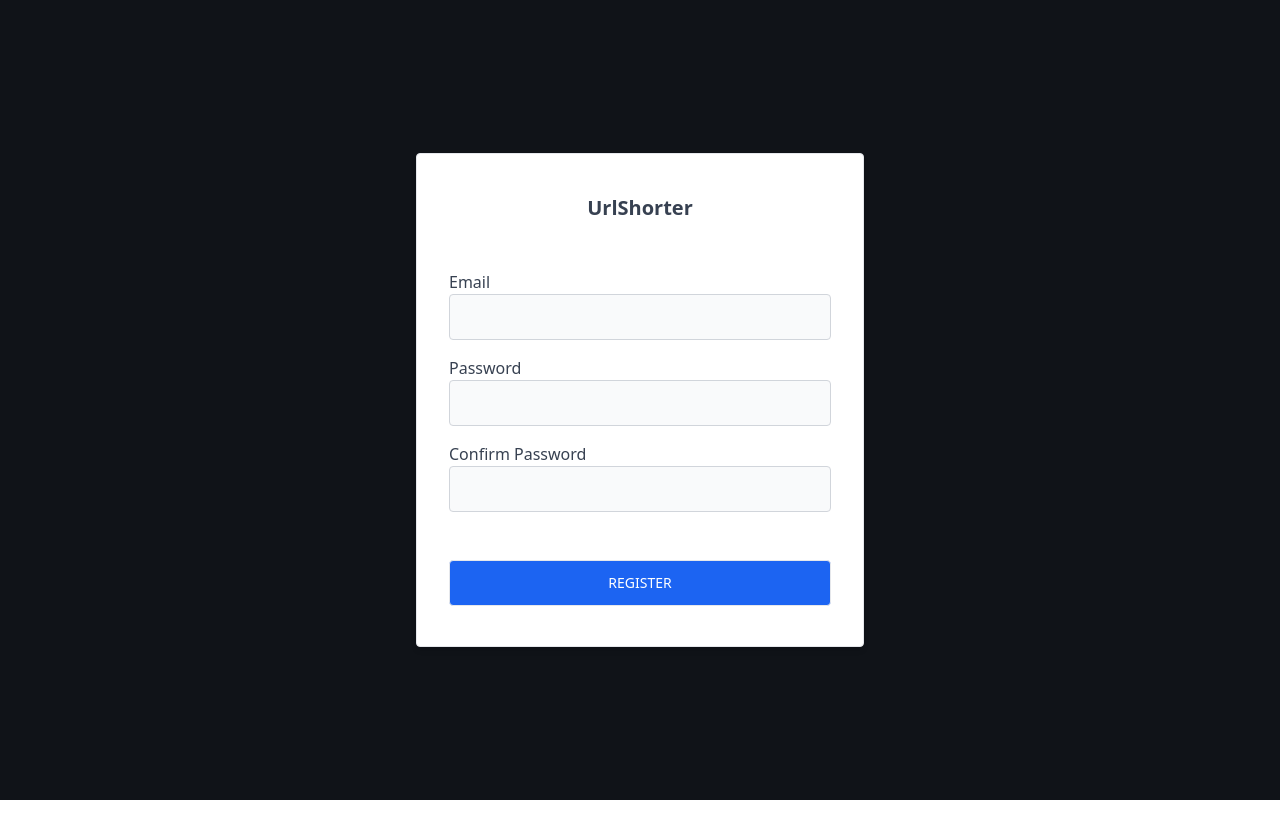
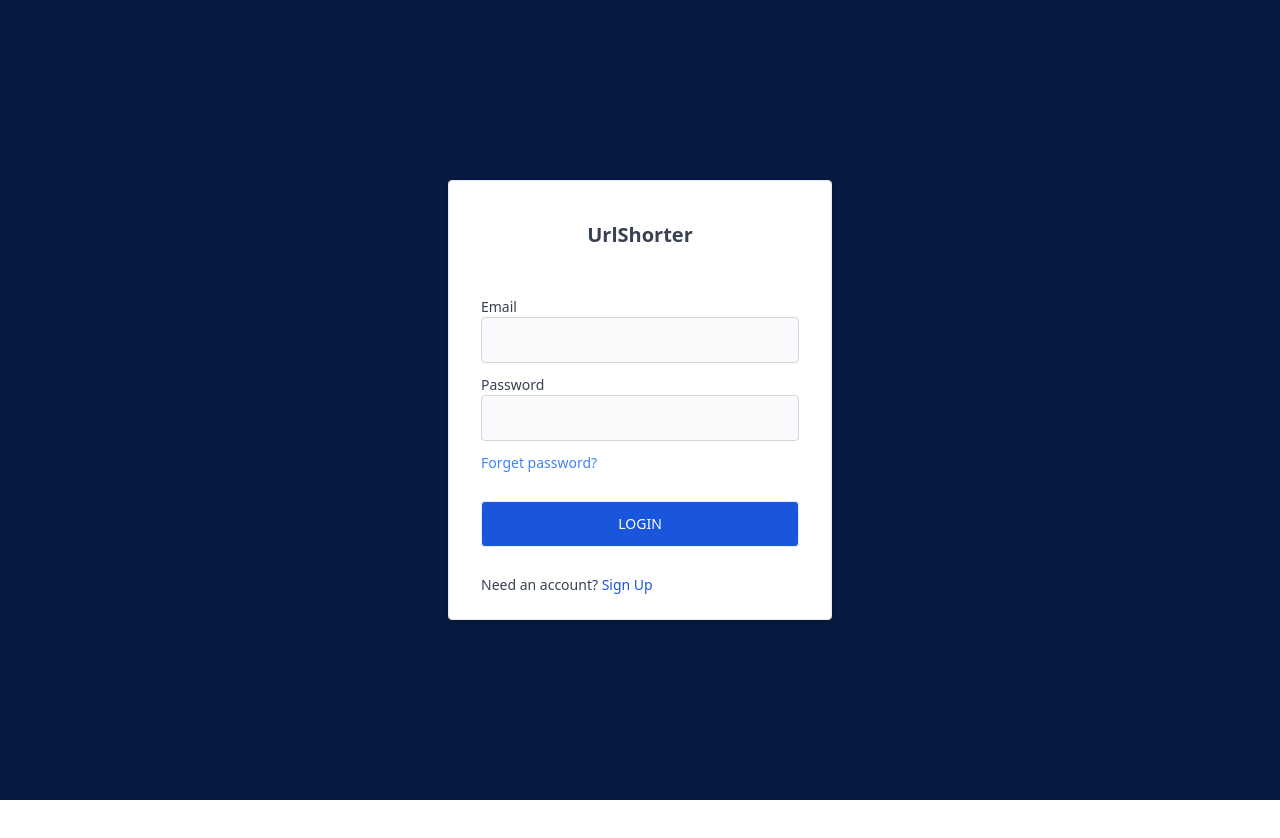
Before and after one commit to olakayCoder1/Scissor, a React (Vite) app in the folder frontend/: page /login in a window 1280 px wide. Shown: the top 838 px of the page. Built offline with nearby package versions, Linux system fonts and the light colour scheme.

Commit message:
url info extraction

```diff
--- a/frontend/src/App.jsx
+++ b/frontend/src/App.jsx
@@ -1,22 +1,28 @@
-import { useState } from 'react'
+import { useContext, useEffect, useState } from 'react'
 import { BrowserRouter as Router, Routes, Route } from "react-router-dom";
+import { AuthContext } from './contexts/ContextProvider';
 import { ToastContainer, toast } from 'react-toastify';
 import 'react-toastify/dist/ReactToastify.css';
 import Register from './pages/Register';
 import Login from './pages/Login';
 import DashboardWrap from './pages/DashboardWrap';
 import LinkManagementWrap from './pages/LinkManagementWrap';
-
+import LoadingSpinner from './components/LoadingSpinner';
+import Welcome from './pages/Welcome';
 
 function App() {
+  const {  loading   }= useContext(AuthContext)
   const [count, setCount] = useState(0)
+
 
   return (
     <Router>
-        <div className=' bg-gray-50 font-medium text-base text-gray-700'>
+        <div className=' bg-gray-50 font-medium text-sm text-gray-700'>
+          {loading  &&  <LoadingSpinner /> }
           <ToastContainer />
             <Routes>
-            <Route path='/' element={<DashboardWrap />}/>
+              <Route path='/' element={<Welcome />}/>
+              <Route path='/dashboard' element={<DashboardWrap />}/>
               <Route path='/links' element={<LinkManagementWrap />}/>
               <Route path='/login' element={<Login />}/>
               <Route path='/register' element={<Register />}/>
--- a/frontend/src/components/Header.jsx
+++ b/frontend/src/components/Header.jsx
@@ -13,7 +13,7 @@ function Header() {
       </p>
       <a href="#" className="flex items-center">
           <img src="https://avatars.githubusercontent.com/u/95700260?v=4" className="h-8 mr-3" alt="UrlShorter Logo" />
-          <span className="self-center text-2xl font-semibold whitespace-nowrap dark:text-white">UrlShoter</span>
+          <span className="self-center text-2xl font-semibold whitespace-nowrap dark:text-white">UrlShorter</span>
       </a>
     </div>
 
--- /dev/null
+++ b/frontend/src/components/LoadingSpinner.jsx
@@ -0,0 +1,17 @@
+import React from 'react'
+
+const LoadingSpinner = () => {
+  return (
+    <div className='fixed w-full h-full bg-black z-10 opacity-80  flex items-center place-content-center justify-center'>
+         <div role="status">
+            <svg aria-hidden="true" className="mr-2 w-12 h-12 text-gray-200 animate-spin dark:text-gray-600 fill-blue-600" viewBox="0 0 100 101" fill="none" xmlns="http://www.w3.org/2000/svg">
+                <path d="M100 50.5908C100 78.2051 77.6142 100.591 50 100.591C22.3858 100.591 0 78.2051 0 50.5908C0 22.9766 22.3858 0.59082 50 0.59082C77.6142 0.59082 100 22.9766 100 50.5908ZM9.08144 50.5908C9.08144 73.1895 27.4013 91.5094 50 91.5094C72.5987 91.5094 90.9186 73.1895 90.9186 50.5908C90.9186 27.9921 72.5987 9.67226 50 9.67226C27.4013 9.67226 9.08144 27.9921 9.08144 50.5908Z" fill="currentColor"/>
+                <path d="M93.9676 39.0409C96.393 38.4038 97.8624 35.9116 97.0079 33.5539C95.2932 28.8227 92.871 24.3692 89.8167 20.348C85.8452 15.1192 80.8826 10.7238 75.2124 7.41289C69.5422 4.10194 63.2754 1.94025 56.7698 1.05124C51.7666 0.367541 46.6976 0.446843 41.7345 1.27873C39.2613 1.69328 37.813 4.19778 38.4501 6.62326C39.0873 9.04874 41.5694 10.4717 44.0505 10.1071C47.8511 9.54855 51.7191 9.52689 55.5402 10.0491C60.8642 10.7766 65.9928 12.5457 70.6331 15.2552C75.2735 17.9648 79.3347 21.5619 82.5849 25.841C84.9175 28.9121 86.7997 32.2913 88.1811 35.8758C89.083 38.2158 91.5421 39.6781 93.9676 39.0409Z" fill="currentFill" />
+            </svg>
+            <span className="sr-only">Loading...</span>
+        </div>
+    </div>
+  )
+}
+
+export default LoadingSpinner
--- a/frontend/src/pages/Login.jsx
+++ b/frontend/src/pages/Login.jsx
@@ -1,25 +1,49 @@
-import {useState }from 'react'
+import { useContext, useEffect, useState } from 'react'
+import { Link , useNavigate } from "react-router-dom";
+import { AuthContext } from '../contexts/ContextProvider'
 
 function Login() {
-
-
-    const [onboardingData , setOnboardingData] = useState({
-        'password1':'',
-        'password2':'',
-        'email':'',
-    })
+    const navigate = useNavigate(null)
+    const {displayNotification,BACKEND_DOMAIN,setLoading, setAuthUser} = useContext(AuthContext)
+    const [loginData , setLoginData] = useState({'password':'', 'email':'' })
 
     function handleValueChange( key , val ){
-        setOnboardingData( prev => {
+        setLoginData( prev => {
           return { ...prev , [key]: val }
         })
       }
 
+    async function handleSubmit(e){
+        e.preventDefault()
+        if(loginData.password && loginData.email ){
+            setLoading(true)
+            const url2 = `${BACKEND_DOMAIN}/auth/login`
+            const response = await fetch(url2 , {method : 'POST', headers : {
+                'Content-Type': 'application/json',
+            },
+            body : JSON.stringify(loginData)
+        },)
+        if(response.status === 200){
+            const data = await response.json()
+            setAuthUser(data)
+            localStorage.setItem('authUser', JSON.stringify(data))
+            setLoginData({'password':'','email':''})
+            displayNotification('success', 'Login successful')
+            navigate('/dashboard')
+        }else{
+            const data = await response.json()
+            displayNotification('error', data['message'])
+        }
+        }else{
+            displayNotification('error', 'All field are required')
+        }
+        setLoading(false)
+    }
   return (
-    <div className='flex items-center justify-center h-screen mb-12 bg-gray-700'>
+    <div className='flex items-center justify-center h-screen mb-12 bg-blue-700'>
       {/* Overlay */}
       <div className='absolute top-0 left-0 right-0 bottom-0 bg-black/70 z-[2]' />
-      <div className='z-[2] w-full max-w-sm md:max-w-md '>
+      <div className='z-[2] w-full max-w-sm'>
         <div className=' w-full  mx-auto py-6 p-4 border bg-white rounded shadow-md'>
             <div className=' w-full flex items-center place-content-center gap-4  py-4 pb-12 r  '>
                 <div className=' flex items-center gap-2'>
@@ -27,25 +51,23 @@ function Login() {
                     <h2 className=' logo-primary font-bold text-xl'>UrlShorter</h2>
                 </div>
             </div>
-            <form className='w-full flex flex-col gap-4 px-4'>
+            <form className='w-full flex flex-col gap-3 px-4'>
                 <div>
                     <label htmlFor="helper-text" className="text-input-label">Email</label>
-                    <input type="email" value={onboardingData.email} onChange={(e) => handleValueChange('email', e.target.value)}
-                        className='w-full py-3 px-4 border-[1px] border-gray-300 hover:border-[#aeb0b1]  focus:outline-none focus:border-loanBlue-primary rounded text-sm font-normal bg-gray-50 focus:bg-white placeholder:text-xs' name='email' placeholder=""/>
+                    <input type="email" autocomplete="off" value={loginData.email} onChange={(e) => handleValueChange('email', e.target.value)}
+                        className='w-full py-2.5 px-4 border-[1px] border-gray-300 hover:border-[#aeb0b1] font-normal  focus:outline-none rounded  bg-gray-50 focus:bg-white placeholder:text-xs placeholder:font-normal' name='email' placeholder=""/>
                 </div>
                 <div>
                     <label htmlFor="helper-text" className="text-input-label">Password</label>
-                    <input type="password" value={onboardingData.password1} onChange={(e) => handleValueChange('password1', e.target.value)}
-                        className='w-full py-3 px-4 border-[1px] border-gray-300 hover:border-[#aeb0b1]  focus:outline-none focus:border-loanBlue-primary rounded text-sm font-normal bg-gray-50 focus:bg-white placeholder:text-xs' name='email' placeholder=""/>
+                    <input type="password" autocomplete="off" value={loginData.password} onChange={(e) => handleValueChange('password', e.target.value)}
+                        className='w-full py-2.5 px-4 border-[1px] border-gray-300 hover:border-[#aeb0b1]  font-normal focus:outline-none rounded  bg-gray-50 focus:bg-white placeholder:text-xs placeholder:font-normal' name='email' placeholder=""/>
                 </div>
-                <div>
-                    <label htmlFor="helper-text" className="text-input-label">Confirm Password</label>
-                    <input type="password" value={onboardingData.password2} onChange={(e) => handleValueChange('password2', e.target.value)}
-                        className='w-full py-3 px-4 border-[1px] border-gray-300 hover:border-[#aeb0b1]  focus:outline-none focus:border-loanBlue-primary rounded text-sm font-normal bg-gray-50 focus:bg-white placeholder:text-xs' name='email' placeholder=""/>
+                <a href="#" className=' text-blue-500 hover:underline hover:underline-offset-1'>Forget password?</a>
+                <div className=' w-full my-4 mt-4 flex gap-2'>
+                    <button type="button" onClick={handleSubmit} className="w-full py-3 px-4 bg-blue-700 text-white text-sm font-medium rounded  border-[1px] border-gray-200  focus:outline-none focus:ring-0 uppercase">LOGIN</button>
                 </div>
-                <div className=' w-full my-4 mt-8 flex gap-2'>
-                    <button type="button" onClick='' className="w-full py-3 px-4 bg-blue-600 text-white text-sm font-medium rounded  border-[1px] border-gray-200  focus:outline-none focus:ring-0 uppercase">REGISTER</button>
-                </div>
+
+                <p>Need an account? <Link to="/register"className=' text-blue-700 hover:underline hover:underline-offset-1'>Sign Up</Link></p>
             </form>
         </div>
       </div>
--- a/frontend/src/pages/Register.jsx
+++ b/frontend/src/pages/Register.jsx
@@ -1,5 +1,5 @@
 import {useState }from 'react'
-import logo2 from '../assets/l2.jpeg'
+import { Link } from "react-router-dom";
 
 function Register() {
 
@@ -17,10 +17,10 @@ function Register() {
       }
 
   return (
-    <div className='flex items-center justify-center h-screen mb-12 bg-gray-700'>
+    <div className='flex items-center justify-center h-screen mb-12 bg-blue-700'>
       {/* Overlay */}
       <div className='absolute top-0 left-0 right-0 bottom-0 bg-black/70 z-[2]' />
-      <div className='z-[2] w-full max-w-sm md:max-w-md '>
+      <div className='z-[2] w-full max-w-sm'>
         <div className=' w-full  mx-auto py-6 p-4 border bg-white rounded shadow-md'>
             <div className=' w-full flex items-center place-content-center gap-4  py-4 pb-12 r  '>
                 <div className=' flex items-center gap-2'>
@@ -28,25 +28,28 @@ function Register() {
                     <h2 className=' logo-primary font-bold text-xl'>UrlShorter</h2>
                 </div>
             </div>
-            <form className='w-full flex flex-col gap-4 px-4'>
+            <form className='w-full flex flex-col gap-3 px-4'>
                 <div>
                     <label htmlFor="helper-text" className="text-input-label">Email</label>
                     <input type="email" value={onboardingData.email} onChange={(e) => handleValueChange('email', e.target.value)}
-                        className='w-full py-3 px-4 border-[1px] border-gray-300 hover:border-[#aeb0b1]  focus:outline-none focus:border-loanBlue-primary rounded text-sm font-normal bg-gray-50 focus:bg-white placeholder:text-xs' name='email' placeholder=""/>
+                        className='w-full py-2.5 px-4 border-[1px] border-gray-300 hover:border-[#aeb0b1] font-normal  focus:outline-none rounded  bg-gray-50 focus:bg-white placeholder:text-xs placeholder:font-normal' name='email' placeholder=""/>
                 </div>
                 <div>
                     <label htmlFor="helper-text" className="text-input-label">Password</label>
                     <input type="password" value={onboardingData.password1} onChange={(e) => handleValueChange('password1', e.target.value)}
-                        className='w-full py-3 px-4 border-[1px] border-gray-300 hover:border-[#aeb0b1]  focus:outline-none focus:border-loanBlue-primary rounded text-sm font-normal bg-gray-50 focus:bg-white placeholder:text-xs' name='email' placeholder=""/>
+                        className='w-full py-2.5 px-4 border-[1px] border-gray-300 hover:border-[#aeb0b1]  font-normal focus:outline-none rounded  bg-gray-50 focus:bg-white placeholder:text-xs placeholder:font-normal' name='email' placeholder=""/>
                 </div>
                 <div>
                     <label htmlFor="helper-text" className="text-input-label">Confirm Password</label>
                     <input type="password" value={onboardingData.password2} onChange={(e) => handleValueChange('password2', e.target.value)}
-                        className='w-full py-3 px-4 border-[1px] border-gray-300 hover:border-[#aeb0b1]  focus:outline-none focus:border-loanBlue-primary rounded text-sm font-normal bg-gray-50 focus:bg-white placeholder:text-xs' name='email' placeholder=""/>
+                        className='w-full py-2.5 px-4 border-[1px] border-gray-300 hover:border-[#aeb0b1] font-normal focus:outline-none rounded  bg-gray-50 focus:bg-white placeholder:text-xs placeholder:font-normal' name='email' placeholder=""/>
                 </div>
+                {/* <a href="#" className=' text-blue-500 hover:underline hover:underline-offset-1'>Forget password?</a> */}
                 <div className=' w-full my-4 mt-8 flex gap-2'>
-                    <button type="button" onClick='' className="w-full py-3 px-4 bg-blue-600 text-white text-sm font-medium rounded  border-[1px] border-gray-200  focus:outline-none focus:ring-0 uppercase">REGISTER</button>
+                    <button type="button" onClick='' className="w-full py-3 px-4 bg-blue-700 text-white text-sm font-medium rounded  border-[1px] border-gray-200  focus:outline-none focus:ring-0 uppercase">REGISTER</button>
                 </div>
+
+                <p>Already have an account? <Link to="/login"className=' text-blue-700 hover:underline hover:underline-offset-1'>Sign In</Link></p>
             </form>
         </div>
       </div>
--- /dev/null
+++ b/frontend/src/pages/Welcome.jsx
@@ -0,0 +1,11 @@
+import React from 'react'
+
+function Welcome() {
+  return (
+    <div>
+      WELCOME PAGE
+    </div>
+  )
+}
+
+export default Welcome
```
Also changed, not shown: frontend/src/components/LoadingSpinnerf.js (added, +17 -0 lines), frontend/src/components/SideBar.jsx (+10 -14 lines), frontend/src/contexts/ContextProvider.jsx (+21 -14 lines), frontend/src/assets/Spinner-1.svg (added), frontend/src/assets/Spinner-2.png (added). Lines whose indentation alone changed are shown as unchanged.
